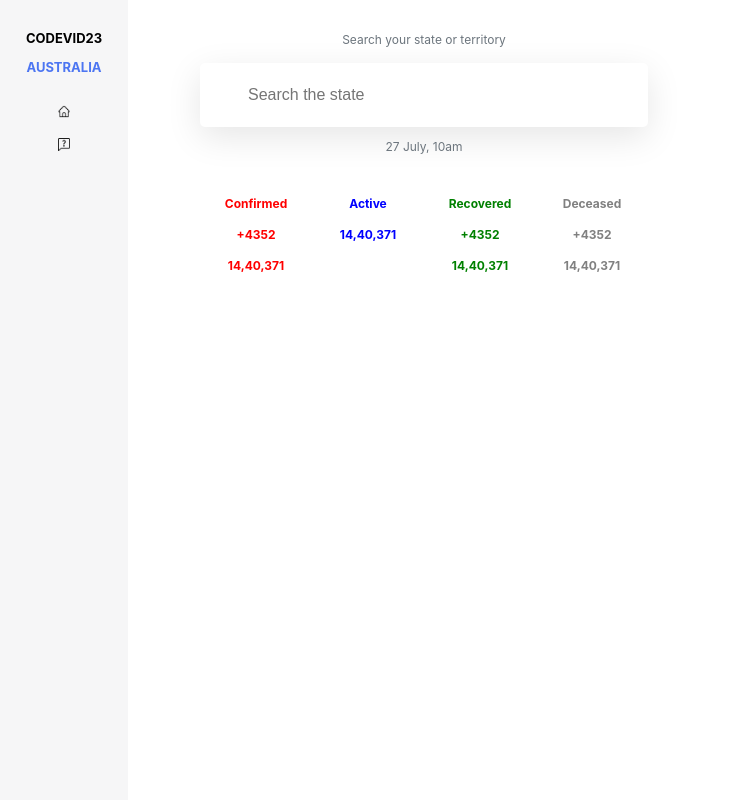
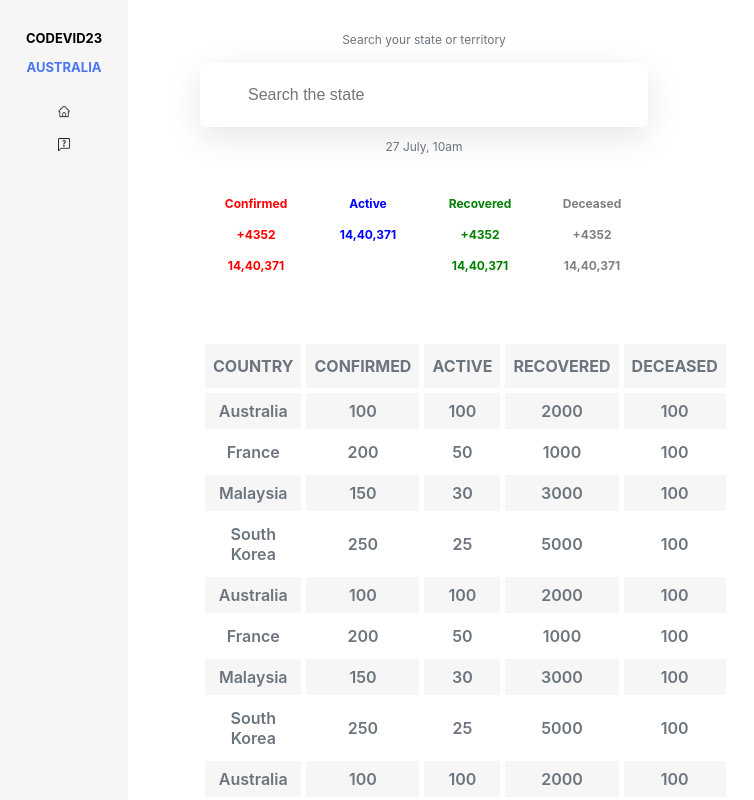
Before and after one commit to tkeeching/codevid, a React (Create React App) app: page / in a window 1280 px wide. Shown: the top 800 px of the page, without its empty margins (0-754 px from the left). Built offline with nearby package versions, Linux system fonts and the light colour scheme.

Commit message:
create table to display the data

```diff
--- a/src/components/HomeLeft/HomeLeft.js
+++ b/src/components/HomeLeft/HomeLeft.js
@@ -2,6 +2,7 @@ import React from 'react'
 import './HomeLeft.css'
 import Header from '../Header/Header'
 import Card from '../Card/Card'
+import Table from '../Table/Table'
 
 class HomeLeft extends React.Component{
     render(){
@@ -9,6 +10,7 @@ class HomeLeft extends React.Component{
             <div className="homeleft-container">
                 <Header />
                 <Card />
+                <Table />
             </div>
         )
     }
--- /dev/null
+++ b/src/components/Table/Table.css
@@ -0,0 +1,30 @@
+#table-container {
+    text-align: center;
+    border-collapse: collapse;
+    border: 3px solid white;
+    width: 100%;
+    margin: 50px 0;
+    color: #6c757d;
+    font-weight: 600;
+}
+
+#table-container td, #table-container th {
+    border: 5px solid white;
+    padding: 8px;
+}
+
+#table-container tr:nth-child(even){
+    background-color: #f6f6f7;
+}
+
+#table-container tr:hover {
+    background-color: #ddd;
+}
+
+#table-container th {
+    padding-top: 12px;
+    padding-bottom: 12px;
+    text-align: center;
+    background-color:#f6f6f7;;
+    color: #6c757d;
+}
--- /dev/null
+++ b/src/components/Table/Table.js
@@ -0,0 +1,67 @@
+import React, { Component } from 'react'
+import './Table.css'
+
+class Table extends Component {
+    constructor(props) {
+       super(props)
+
+       this.state = {
+          countries: [
+            { country: 'Australia', confirmed: 100, active: 100, recovered: 2000, deceased: 100 },
+            { country: 'France', confirmed: 200, active: 50, recovered: 1000, deceased: 100 },
+            { country: 'Malaysia', confirmed: 150, active: 30, recovered: 3000, deceased: 100 },
+            { country: 'South Korea', confirmed: 250, active: 25, recovered: 5000, deceased: 100 },
+            { country: 'Australia', confirmed: 100, active: 100, recovered: 2000, deceased: 100 },
+            { country: 'France', confirmed: 200, active: 50, recovered: 1000, deceased: 100 },
+            { country: 'Malaysia', confirmed: 150, active: 30, recovered: 3000, deceased: 100 },
+            { country: 'South Korea', confirmed: 250, active: 25, recovered: 5000, deceased: 100 },
+            { country: 'Australia', confirmed: 100, active: 100, recovered: 2000, deceased: 100 },
+            { country: 'France', confirmed: 200, active: 50, recovered: 1000, deceased: 100 },
+            { country: 'Malaysia', confirmed: 150, active: 30, recovered: 3000, deceased: 100 },
+            { country: 'South Korea', confirmed: 250, active: 25, recovered: 5000, deceased: 100 },
+            { country: 'Australia', confirmed: 100, active: 100, recovered: 2000, deceased: 100 },
+            { country: 'France', confirmed: 200, active: 50, recovered: 1000, deceased: 100 },
+            { country: 'Malaysia', confirmed: 150, active: 30, recovered: 3000, deceased: 100 },
+            { country: 'South Korea', confirmed: 250, active: 25, recovered: 5000, deceased: 100 }
+          ]
+       }
+    }
+
+    renderTableData() {
+        return this.state.countries.map((student, index) => {
+           const { country, confirmed, active, recovered, deceased } = student //destructuring
+           return (
+              <tr key={country}>
+                 <td>{country}</td>
+                 <td>{confirmed}</td>
+                 <td>{active}</td>
+                 <td>{recovered}</td>
+                 <td>{deceased}</td>
+              </tr>
+           )
+        })
+    }
+
+    renderTableHeader() {
+        let header = Object.keys(this.state.countries[0])
+        return header.map((key, index) => {
+            return <th key={index}>{key.toUpperCase()}</th>
+        })
+    }
+
+
+    render() {
+        return (
+            <div>
+                <table id='table-container'>
+                    <tbody>
+                    <tr>{this.renderTableHeader()}</tr>
+                    {this.renderTableData()}
+                    </tbody>
+                </table>
+            </div>
+        )
+    }
+}
+
+export default Table
```
